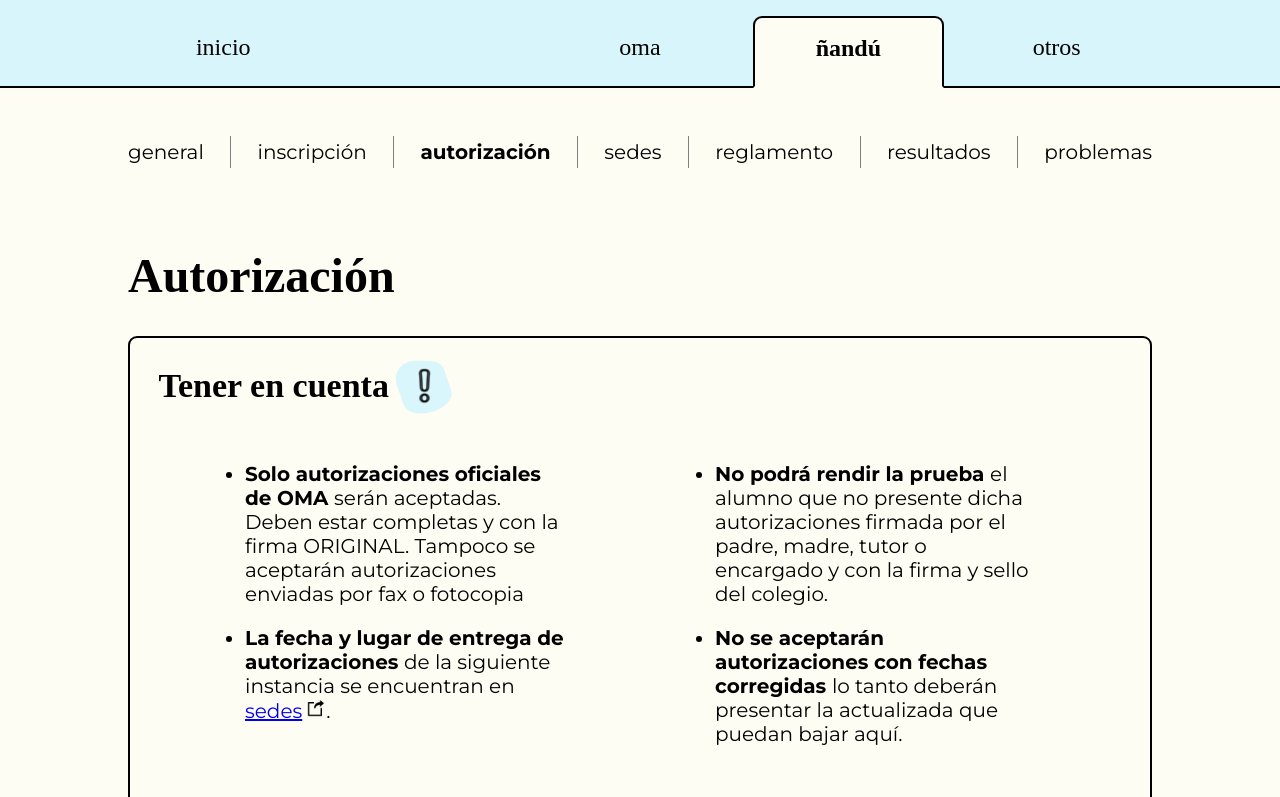
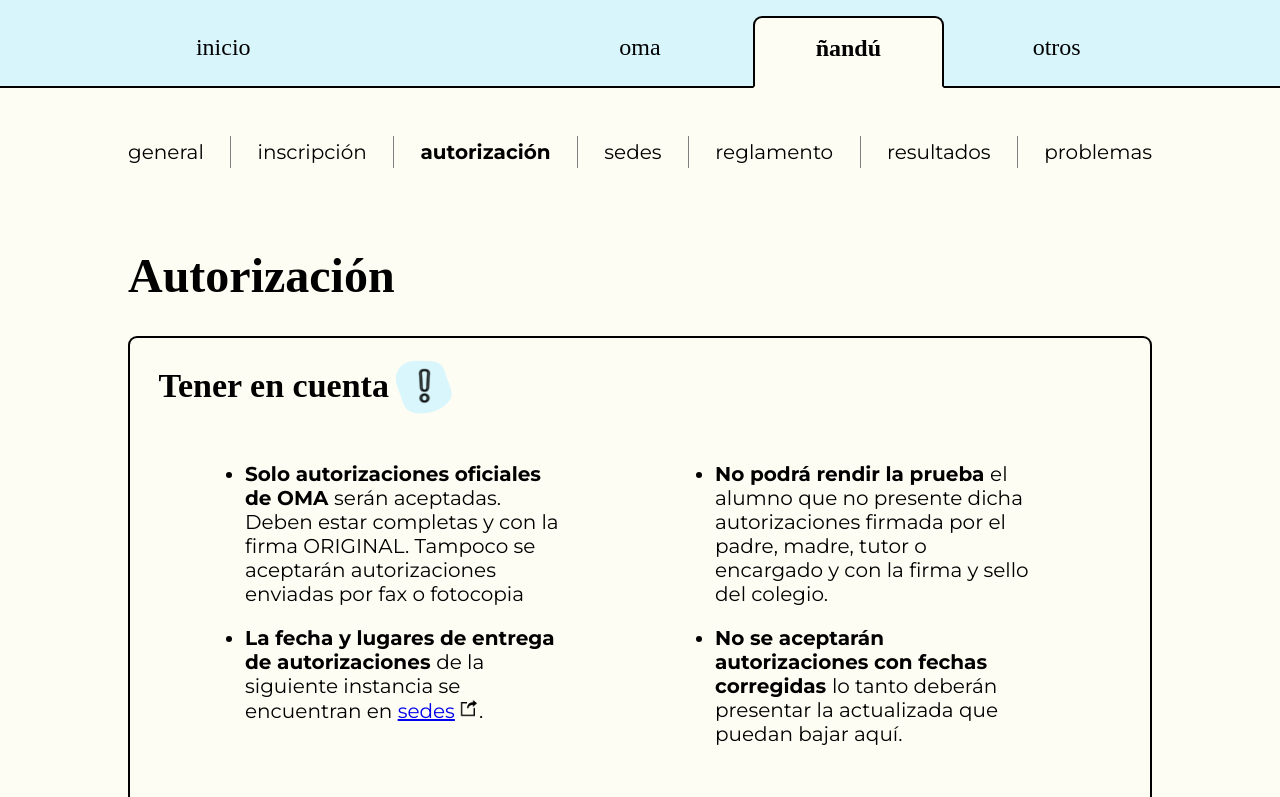
Before and after one commit to JZylber/oma-san-isidro, a Next.js app: page /nandu/autorizacion in a window 1280 px wide. Shown: the top 797 px of the page. Built offline with nearby package versions, Linux system fonts and the light colour scheme; a web font is replaced by a local one.

Commit message:
feat(authorizations): minor style fixes

```diff
--- a/components/Auth/Auth.module.scss
+++ b/components/Auth/Auth.module.scss
@@ -50,6 +50,7 @@
     }
 
     @include shared.tablet-only {
+      align-self: center;
       font-size: 2.2rem;
     }
     @include shared.desktop-only{
@@ -96,7 +97,7 @@
 
   @include shared.tablet-only {
     justify-content: space-evenly;
-    padding: 40px 0 30px 0;
+    padding: 10px 0 30px 0;
     line-height: 1.3;
   }
 }
--- a/components/Auth/Auth.tsx
+++ b/components/Auth/Auth.tsx
@@ -17,7 +17,7 @@ export const Authorization = ({ type }: { type: string }) => {
       text: "el alumno que no presente dicha autorizaciones firmada por el padre, madre, tutor o encargado y con la firma y sello del colegio.",
     },
     {
-      important: "La fecha y lugar de entrega de autorizaciones",
+      important: "La fecha y lugares de entrega de autorizaciones",
       text: <>de la siguiente instancia se encuentran en <Link href={type == "oma"?"/oma/sedes":"/nandu/sedes"}>sedes</Link><div className={styles.icon}><Image src="/images/pageLinkIcon.svg" fill={true} alt=""/></div>.</>,
     },
     {
```
